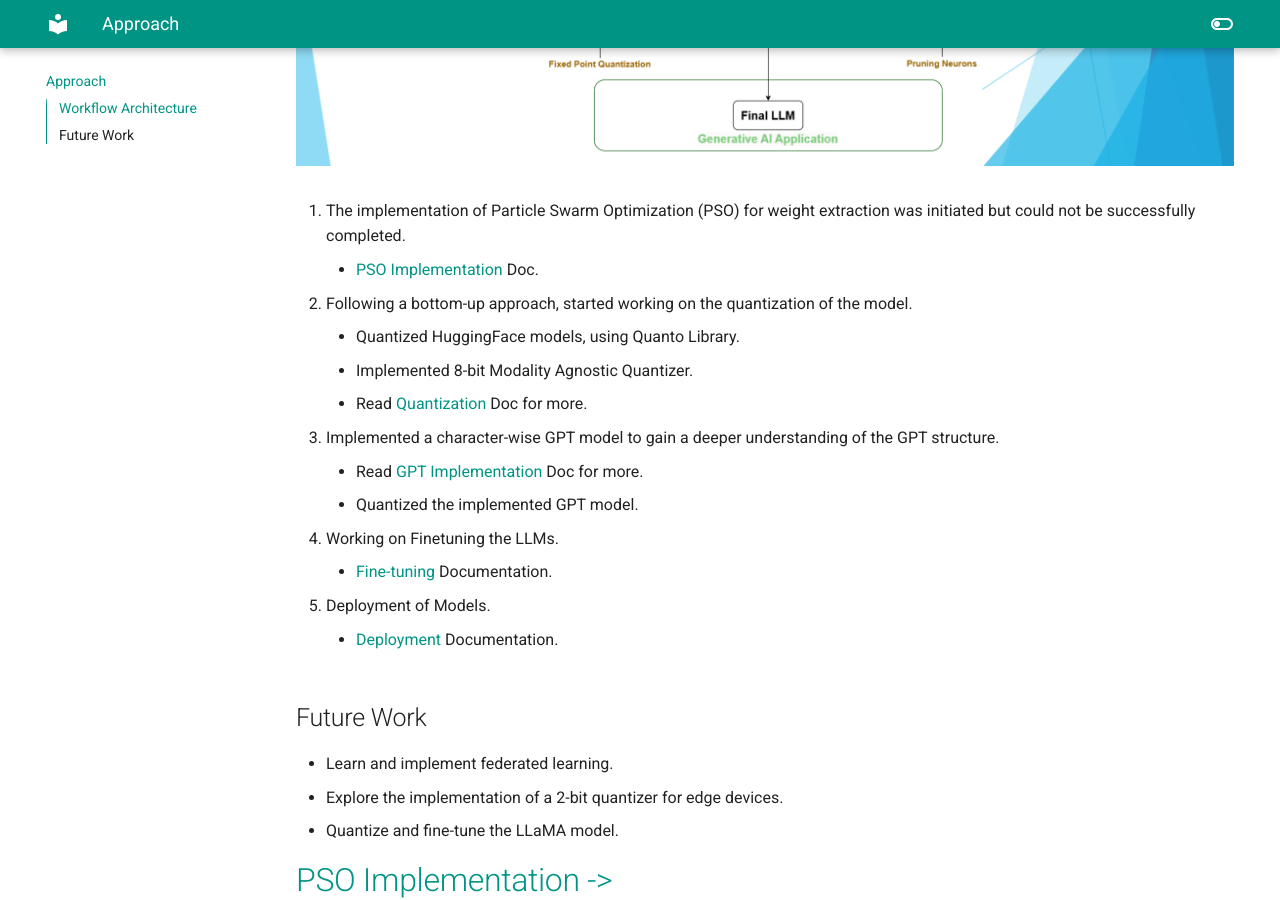
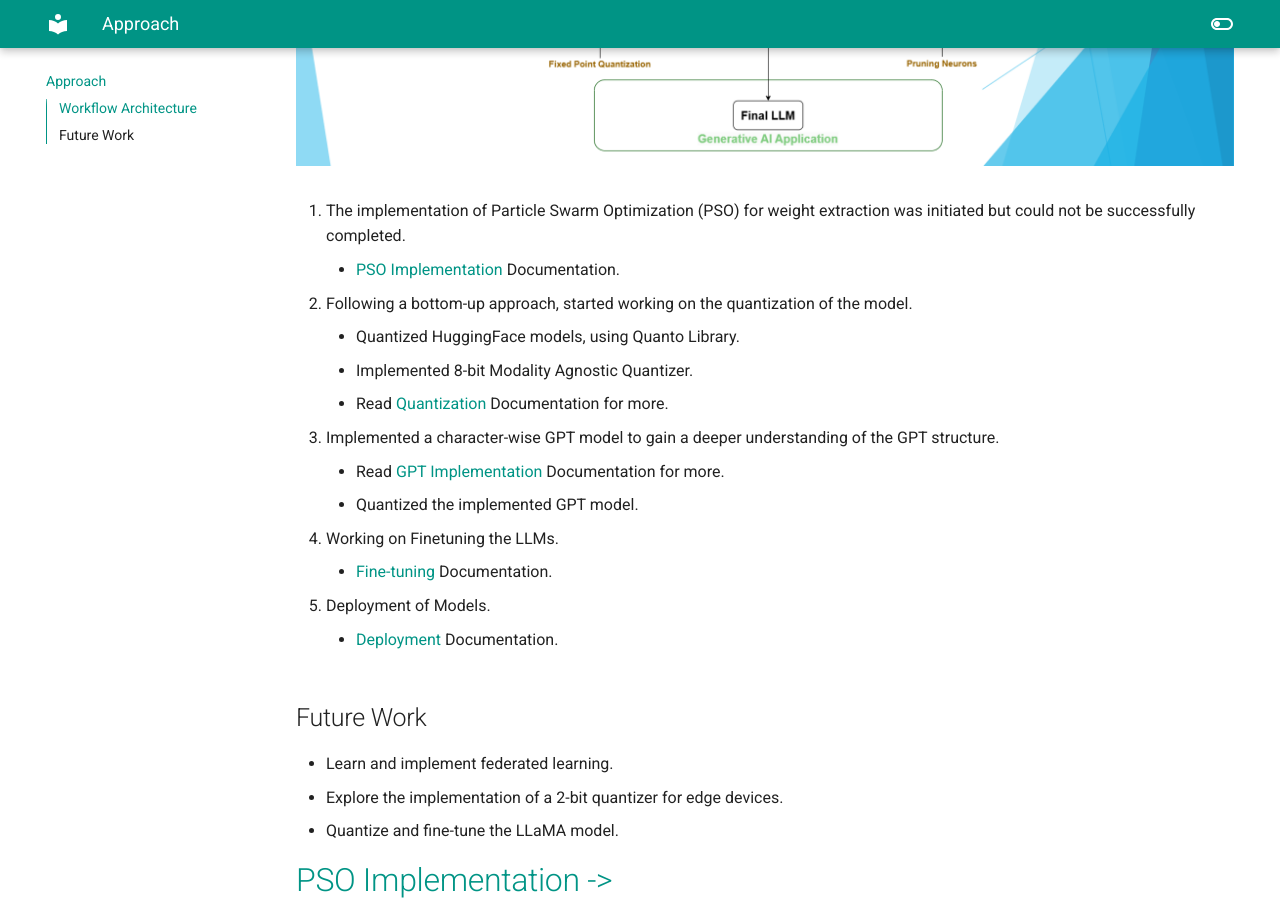
Before and after one commit to iamrajharshit/ProjectRakuten, an MkDocs documentation site: the page built from docs/index.md, in a window 1280 px wide and 900 px high, scrolled down 640 px. Built offline with MkDocs 1.6.1 and Material for MkDocs 9.7.7, drawn with Linux system fonts in a browser that asks for light colours.

```diff
--- a/docs/index.md
+++ b/docs/index.md
@@ -6,15 +6,15 @@
 ![workflow](./img/home/00_Architecture.png)
 
 1. The implementation of Particle Swarm Optimization (PSO) for weight extraction was initiated but could not be successfully completed.
-    - [PSO Implementation](./pso.md) Doc.
+    - [PSO Implementation](./pso.md) Documentation.
 
 2. Following a bottom-up approach, started working on the quantization of the model.
     - Quantized HuggingFace models, using Quanto Library.
     - Implemented 8-bit Modality Agnostic Quantizer.
-    - Read [Quantization](./Quantization.md) Doc for more.
+    - Read [Quantization](./Quantization.md) Documentation for more.
 
 3. Implemented a character-wise GPT model to gain a deeper understanding of the GPT structure.
-    - Read [GPT Implementation](./GPT.md) Doc for more.
+    - Read [GPT Implementation](./GPT.md) Documentation for more.
     - Quantized the implemented GPT model.
 
 4. Working on Finetuning the LLMs.
```
